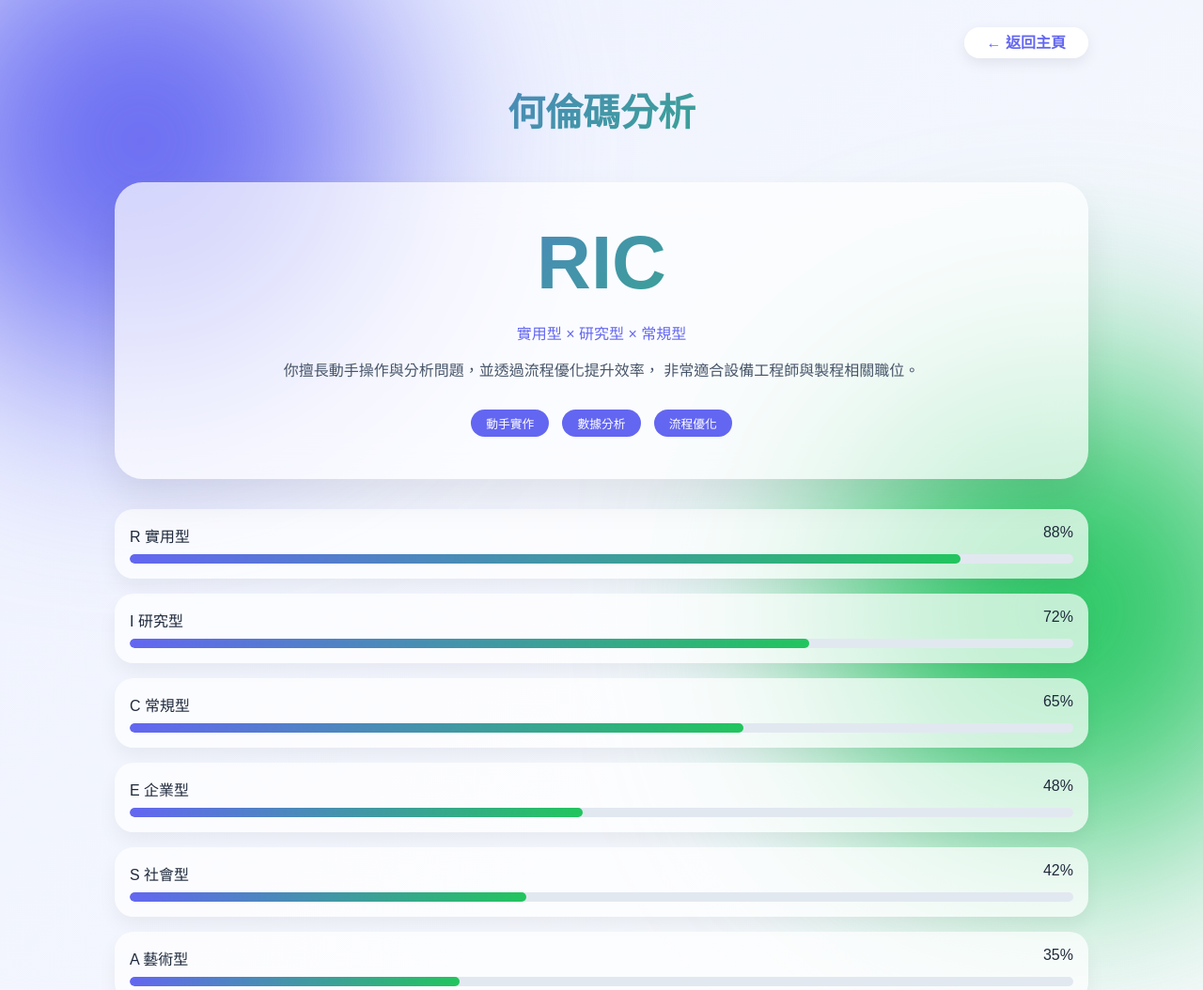
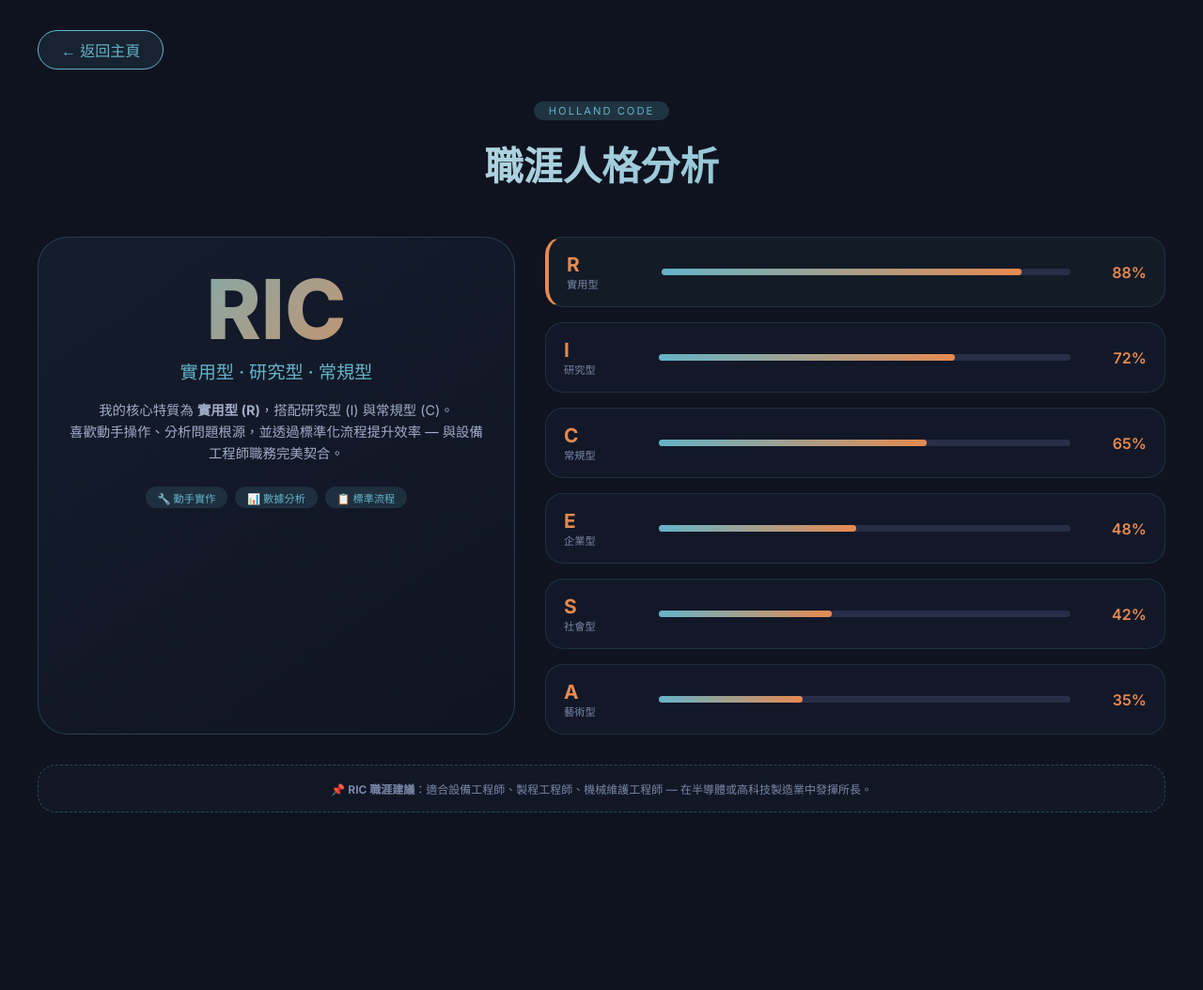
Before and after one commit to vinopeng95-dev/mis-career-website, a plain HTML site: page holland.html in a window 1280 px wide. Shown: the top 1054 px of the page at 94% size. After the commit the page ends 897 px from the top, so only its background shows below. Drawn offline with Linux system fonts and the light colour scheme.

Commit message:
Update holland.html

```diff
--- a/holland.html
+++ b/holland.html
@@ -4,7 +4,7 @@
     <meta charset="UTF-8">
     <meta name="viewport" content="width=device-width, initial-scale=1.0">
     <title>彭韋諾 · 何倫碼分析</title>
-
+    <link href="https://fonts.googleapis.com/css2?family=Inter:opsz,wght@14..32,400;14..32,500;14..32,600;14..32,700;14..32,800&display=swap" rel="stylesheet">
     <style>
         * {
             margin: 0;
@@ -13,239 +13,260 @@
         }
 
         body {
-    font-family: 'Noto Sans TC', sans-serif;
-    background: linear-gradient(135deg, #eef2ff, #f8fafc);
-    color: #1e293b;
-}
-
-/* 背景光暈 */
-.bg-glow::before,
-.bg-glow::after {
-    content: '';
-    position: fixed;
-    width: 500px;
-    height: 500px;
-    border-radius: 50%;
-    filter: blur(120px);
-    z-index: -1;
-}
-
-.bg-glow::before {
-    background: #6366f1;
-    top: -100px;
-    left: -100px;
-}
-
-.bg-glow::after {
-    background: #22c55e;
-    bottom: -100px;
-    right: -100px;
+            background: #0f131f;
+            font-family: 'Inter', 'Noto Sans TC', sans-serif;
+            color: #e2e8f0;
+            padding: 2rem;
         }
 
         .container {
-    max-width: 1100px;
-    margin: auto;
-    padding: 2rem;
+            max-width: 1200px;
+            margin: 0 auto;
         }
 
-/* 返回 */
-.top-nav {
-    text-align: right;
+        /* 返回按鈕 */
+        .back-area {
+            display: flex;
+            justify-content: flex-start;
             margin-bottom: 2rem;
         }
-
-.back-link {
+        .back-btn {
+            background: rgba(100, 180, 200, 0.1);
+            border: 1px solid #64b4c8;
             padding: 0.5rem 1.5rem;
-    border-radius: 50px;
-    background: white;
-    box-shadow: 0 5px 15px rgba(0,0,0,0.08);
+            border-radius: 40px;
+            color: #64b4c8;
             text-decoration: none;
-    color: #6366f1;
-    font-weight: bold;
+            font-weight: 500;
+            transition: 0.25s;
+        }
+        .back-btn:hover {
+            background: #64b4c8;
+            color: #0f131f;
         }
 
-/* 標題 */
+        /* Header */
         .header {
             text-align: center;
             margin-bottom: 3rem;
         }
-
+        .header .label {
+            background: rgba(100, 180, 200, 0.2);
+            display: inline-block;
+            padding: 0.2rem 1rem;
+            border-radius: 30px;
+            font-size: 0.7rem;
+            color: #64b4c8;
+            letter-spacing: 2px;
+            margin-bottom: 1rem;
+        }
         .header h1 {
-    font-size: 2.5rem;
-    background: linear-gradient(135deg, #6366f1, #22c55e);
+            font-size: 2.6rem;
+            font-weight: 700;
+            background: linear-gradient(135deg, #e2e8f0, #64b4c8);
+            background-clip: text;
             -webkit-background-clip: text;
             color: transparent;
         }
 
-/* 主卡片 */
-.main-card {
-    background: rgba(255,255,255,0.7);
-    backdrop-filter: blur(20px);
-    border-radius: 30px;
-    padding: 2.5rem;
-    text-align: center;
-    box-shadow: 0 20px 40px rgba(0,0,0,0.08);
-    margin-bottom: 2rem;
+        /* 主內容 - 瀑布不對稱 */
+        .main-grid {
+            display: grid;
+            grid-template-columns: 1fr 1.3fr;
+            gap: 2rem;
         }
 
+        /* 左側大卡 */
+        .hero-card {
+            background: linear-gradient(145deg, #151c2c, #0f1422);
+            border-radius: 2rem;
+            padding: 2rem;
+            border: 1px solid rgba(100, 180, 200, 0.25);
+            text-align: center;
+        }
         .big-code {
-    font-size: 5rem;
+            font-size: 5.5rem;
             font-weight: 800;
-    background: linear-gradient(135deg, #6366f1, #22c55e);
+            background: linear-gradient(135deg, #64b4c8, #e68a50);
+            background-clip: text;
             -webkit-background-clip: text;
             color: transparent;
+            line-height: 1;
+        }
+        .code-desc {
+            font-size: 1.2rem;
+            font-weight: 500;
+            margin: 0.5rem 0 1rem;
+            color: #64b4c8;
+        }
+        .hero-text {
+            color: #a0acc8;
+            line-height: 1.6;
+            font-size: 0.9rem;
+        }
+        .pill-box {
+            display: flex;
+            flex-wrap: wrap;
+            gap: 0.5rem;
+            justify-content: center;
+            margin-top: 1.5rem;
+        }
+        .pill {
+            background: rgba(100, 180, 200, 0.15);
+            padding: 0.2rem 0.8rem;
+            border-radius: 30px;
+            font-size: 0.7rem;
+            color: #64b4c8;
         }
 
-.result-sub {
-    color: #6366f1;
-    margin: 1rem 0;
+        /* 右側量表 */
+        .stats {
+            display: flex;
+            flex-direction: column;
+            gap: 1rem;
+        }
+        .stat-row {
+            background: rgba(20, 28, 45, 0.7);
+            border-radius: 1.2rem;
+            padding: 1rem 1.2rem;
+            display: flex;
+            align-items: center;
+            gap: 1rem;
+            flex-wrap: wrap;
+            border: 1px solid rgba(100, 180, 200, 0.15);
+            transition: 0.2s;
+        }
+        .stat-row.highlight {
+            border-left: 4px solid #e68a50;
+            background: rgba(100, 180, 200, 0.05);
+        }
+        .stat-label {
+            width: 85px;
+        }
+        .stat-code {
+            font-size: 1.3rem;
+            font-weight: 700;
+            color: #e68a50;
+        }
+        .stat-name {
+            font-size: 0.7rem;
+            color: #7a88a8;
+        }
+        .bar-area {
+            flex: 1;
+            min-width: 140px;
+        }
+        .bar-bg {
+            background: #262e48;
+            height: 7px;
+            border-radius: 10px;
+        }
+        .bar-fill {
+            height: 100%;
+            border-radius: 10px;
+            background: linear-gradient(90deg, #64b4c8, #e68a50);
+            width: 0%;
+            transition: width 1s ease;
+        }
+        .stat-score {
+            width: 65px;
+            text-align: right;
+            font-weight: 600;
+            color: #e68a50;
         }
 
-.result-text {
-    color: #475569;
-    line-height: 1.6;
+        .footer-note {
+            margin-top: 2rem;
+            padding: 1rem;
+            background: rgba(20, 28, 45, 0.5);
+            border-radius: 1.2rem;
+            text-align: center;
+            font-size: 0.75rem;
+            color: #7a88a8;
+            border: 1px dashed rgba(100, 180, 200, 0.3);
         }
 
-/* 技能標籤 */
-.pills {
-    margin-top: 1.5rem;
+        @media (max-width: 850px) {
+            .main-grid { grid-template-columns: 1fr; }
+            .big-code { font-size: 4rem; }
+            .header h1 { font-size: 2rem; }
         }
-
-.pill {
-    display: inline-block;
-    margin: 0.3rem;
-    padding: 0.3rem 1rem;
-    border-radius: 50px;
-    background: #6366f1;
-    color: white;
-    font-size: 0.8rem;
-}
-
-/* 量表區 */
-.stats {
-    display: grid;
-    gap: 1rem;
-}
-
-.stat {
-    background: rgba(255,255,255,0.7);
-    border-radius: 20px;
-    padding: 1rem;
-    box-shadow: 0 10px 20px rgba(0,0,0,0.05);
-}
-
-.stat-top {
-    display: flex;
-    justify-content: space-between;
-    margin-bottom: 0.5rem;
-}
-
-.stat-name {
-    font-weight: bold;
-}
-
-.bar {
-    height: 10px;
-    background: #e2e8f0;
-    border-radius: 10px;
-    overflow: hidden;
-}
-
-.bar-fill {
-    height: 100%;
-    width: 0;
-    border-radius: 10px;
-    background: linear-gradient(90deg, #6366f1, #22c55e);
-    transition: 1s;
-}
-
-/* Footer */
-.footer {
-    margin-top: 2rem;
-    text-align: center;
-    color: #64748b;
-}
-
     </style>
 </head>
-
-<body class="bg-glow">
-
+<body>
 <div class="container">
-
-    <div class="top-nav">
-        <a href="index.html" class="back-link">← 返回主頁</a>
+    <div class="back-area">
+        <a href="index.html" class="back-btn">← 返回主頁</a>
     </div>
 
     <div class="header">
-        <h1>何倫碼分析</h1>
+        <div class="label">HOLLAND CODE</div>
+        <h1>職涯人格分析</h1>
     </div>
 
-    <div class="main-card">
+    <div class="main-grid">
+        <div class="hero-card">
             <div class="big-code">RIC</div>
-        <div class="result-sub">實用型 × 研究型 × 常規型</div>
-        <div class="result-text">
-            你擅長動手操作與分析問題，並透過流程優化提升效率，
-            非常適合設備工程師與製程相關職位。
+            <div class="code-desc">實用型 · 研究型 · 常規型</div>
+            <div class="hero-text">
+                我的核心特質為 <strong>實用型 (R)</strong>，搭配研究型 (I) 與常規型 (C)。<br>
+                喜歡動手操作、分析問題根源，並透過標準化流程提升效率 — 與設備工程師職務完美契合。
             </div>
-
-        <div class="pills">
-            <span class="pill">動手實作</span>
-            <span class="pill">數據分析</span>
-            <span class="pill">流程優化</span>
+            <div class="pill-box">
+                <span class="pill">🔧 動手實作</span>
+                <span class="pill">📊 數據分析</span>
+                <span class="pill">📋 標準流程</span>
             </div>
         </div>
 
         <div class="stats">
-        <div class="stat">
-            <div class="stat-top"><span>R 實用型</span><span>88%</span></div>
-            <div class="bar"><div class="bar-fill" data-width="88%"></div></div>
+            <div class="stat-row highlight">
+                <div class="stat-label"><div class="stat-code">R</div><div class="stat-name">實用型</div></div>
+                <div class="bar-area"><div class="bar-bg"><div class="bar-fill" style="width: 88%;"></div></div></div>
+                <div class="stat-score">88%</div>
             </div>
-
-        <div class="stat">
-            <div class="stat-top"><span>I 研究型</span><span>72%</span></div>
-            <div class="bar"><div class="bar-fill" data-width="72%"></div></div>
+            <div class="stat-row">
+                <div class="stat-label"><div class="stat-code">I</div><div class="stat-name">研究型</div></div>
+                <div class="bar-area"><div class="bar-bg"><div class="bar-fill" style="width: 72%;"></div></div></div>
+                <div class="stat-score">72%</div>
             </div>
-
-        <div class="stat">
-            <div class="stat-top"><span>C 常規型</span><span>65%</span></div>
-            <div class="bar"><div class="bar-fill" data-width="65%"></div></div>
+            <div class="stat-row">
+                <div class="stat-label"><div class="stat-code">C</div><div class="stat-name">常規型</div></div>
+                <div class="bar-area"><div class="bar-bg"><div class="bar-fill" style="width: 65%;"></div></div></div>
+                <div class="stat-score">65%</div>
             </div>
-
-        <div class="stat">
-            <div class="stat-top"><span>E 企業型</span><span>48%</span></div>
-            <div class="bar"><div class="bar-fill" data-width="48%"></div></div>
+            <div class="stat-row">
+                <div class="stat-label"><div class="stat-code">E</div><div class="stat-name">企業型</div></div>
+                <div class="bar-area"><div class="bar-bg"><div class="bar-fill" style="width: 48%;"></div></div></div>
+                <div class="stat-score">48%</div>
             </div>
-
-        <div class="stat">
-            <div class="stat-top"><span>S 社會型</span><span>42%</span></div>
-            <div class="bar"><div class="bar-fill" data-width="42%"></div></div>
+            <div class="stat-row">
+                <div class="stat-label"><div class="stat-code">S</div><div class="stat-name">社會型</div></div>
+                <div class="bar-area"><div class="bar-bg"><div class="bar-fill" style="width: 42%;"></div></div></div>
+                <div class="stat-score">42%</div>
             </div>
-
-        <div class="stat">
-            <div class="stat-top"><span>A 藝術型</span><span>35%</span></div>
-            <div class="bar"><div class="bar-fill" data-width="35%"></div></div>
+            <div class="stat-row">
+                <div class="stat-label"><div class="stat-code">A</div><div class="stat-name">藝術型</div></div>
+                <div class="bar-area"><div class="bar-bg"><div class="bar-fill" style="width: 35%;"></div></div></div>
+                <div class="stat-score">35%</div>
+            </div>
         </div>
     </div>
 
-    <div class="footer">
-        📌 適合職業：設備工程師、製程工程師、機械工程
+    <div class="footer-note">
+        📌 <strong>RIC 職涯建議</strong>：適合設備工程師、製程工程師、機械維護工程師 — 在半導體或高科技製造業中發揮所長。
     </div>
-
 </div>
 
 <script>
-const bars = document.querySelectorAll('.bar-fill');
-
-window.onload = () => {
-    bars.forEach(bar => {
-        let width = bar.getAttribute('data-width');
-        setTimeout(() => {
-            bar.style.width = width;
-        }, 200);
+    const fills = document.querySelectorAll('.bar-fill');
+    window.addEventListener('load', () => {
+        fills.forEach(f => {
+            const w = f.style.width;
+            f.style.width = '0%';
+            setTimeout(() => { f.style.width = w; }, 100);
         });
-};
+    });
 </script>
-
 </body>
 </html>
```
Lines whose indentation alone changed are shown as unchanged.
